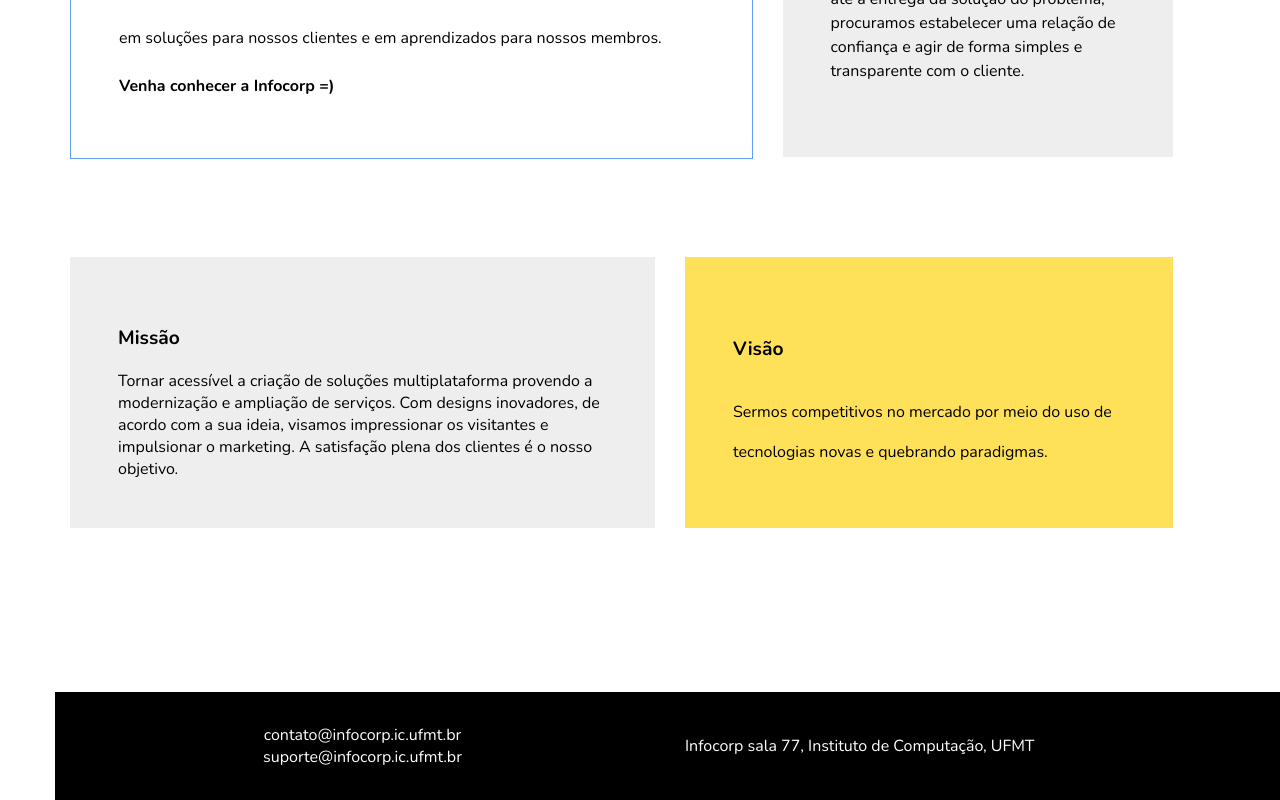
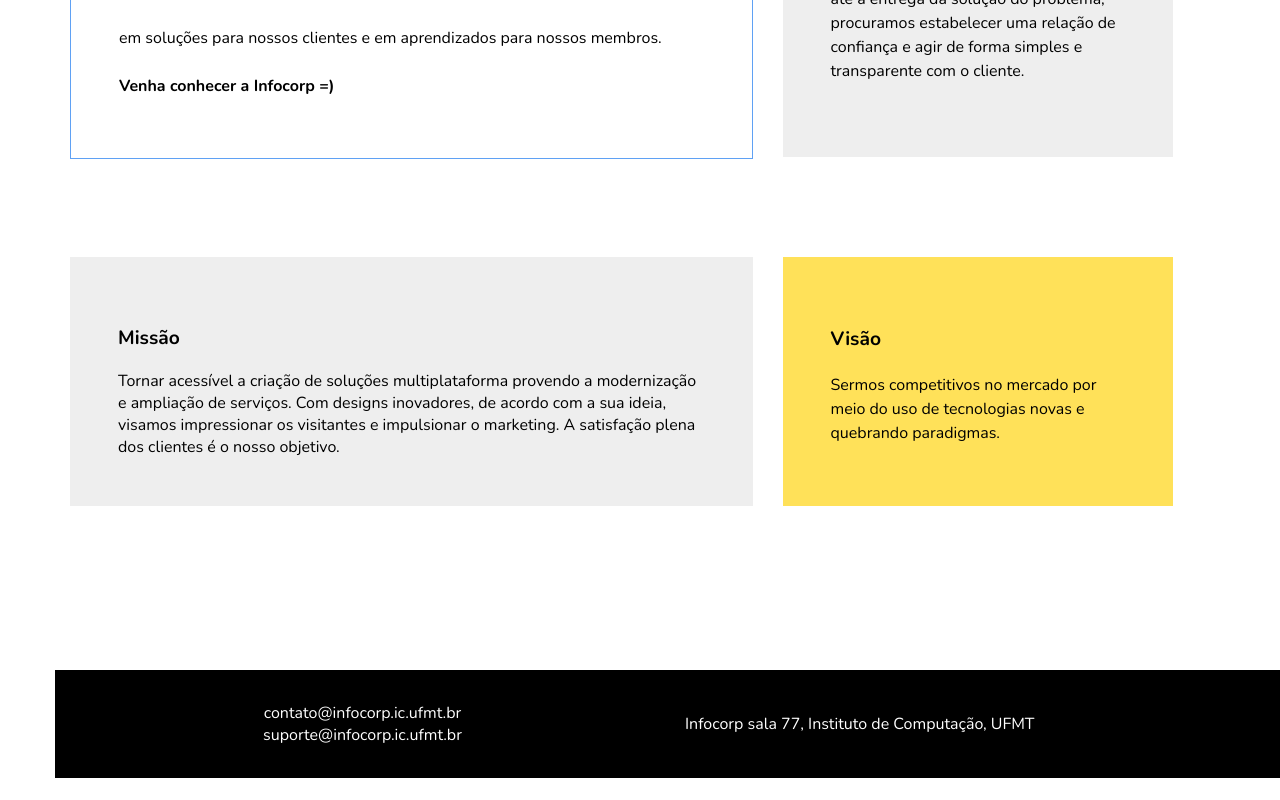
Before and after one commit to jorgecrodrigues/infocorp-coming-soon, a website built with Parcel: page src/about.html in a window 1280 px wide. Shown: the part 1725-2525 px from the top of the page. After the commit the page ends 2503 px from the top, so only its background shows below. Built offline with nearby package versions, Linux system fonts and the light colour scheme.

Commit message:
Atualizado card de missão e visão

```diff
--- a/src/about.html
+++ b/src/about.html
@@ -225,7 +225,7 @@
                     </div>
                 </div>
                 <!-- Missão e Visão da Infocorp -->
-                <div class="col-12 col-md-6 col-lg-6 col-xl-6">
+                <div class="col-12 col-md-7 col-lg-7 col-xl-7">
                     <div class="about__description__mission">
                         <p>Missão</p>
                         <br />
@@ -234,7 +234,7 @@
                         e impulsionar o marketing. A satisfação plena dos clientes é o nosso objetivo.
                     </div>
                 </div>
-                <div class="col-12 col-md-5 col-lg-5 col-xl-5">
+                <div class="col-12 col-md-4 col-lg-4 col-xl-4">
                     <div class="about__description__vision">
                         <p>Visão</p>
                         <br />
--- a/src/assets/sass/new.scss
+++ b/src/assets/sass/new.scss
@@ -278,7 +278,7 @@ body {
 
     &__vision {
       background: $default-yellow;
-      line-height: 2.5;
+      line-height: 1.5;
       color: opposite(white);
 
       p {
```
